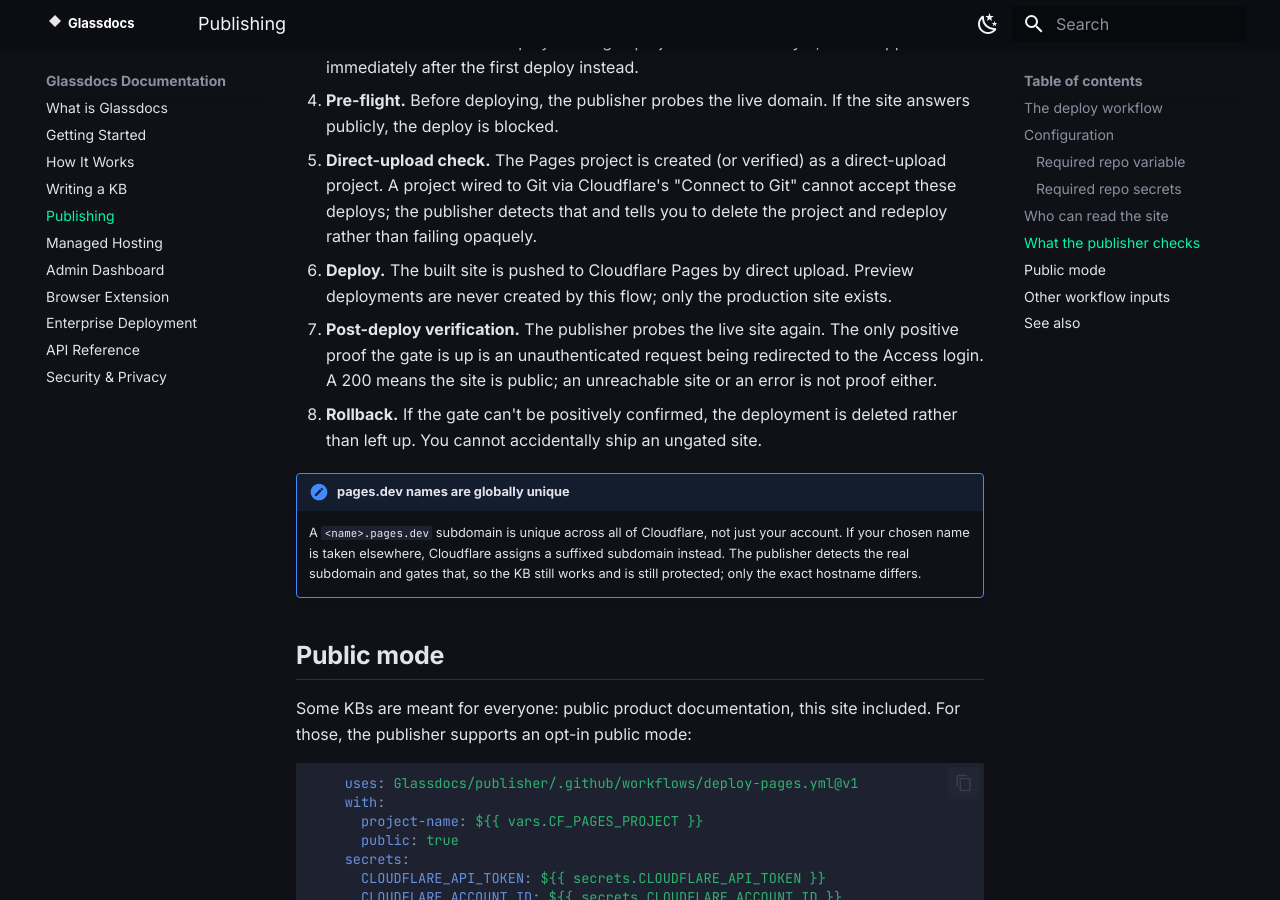
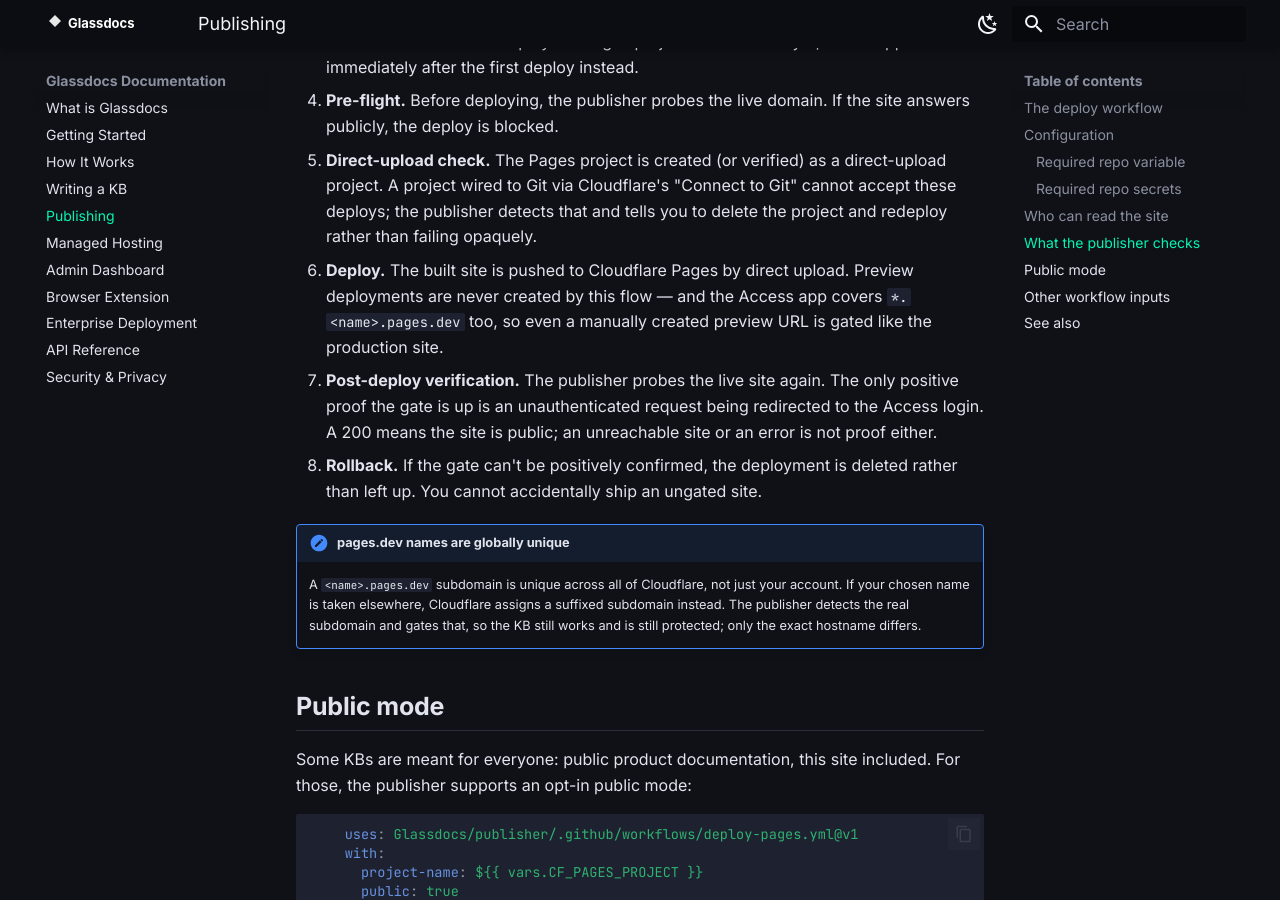
Before and after one commit to Glassdocs/docs, an MkDocs documentation site: the page built from docs/publishing.md, in a window 1280 px wide and 900 px high, scrolled down 3347 px. Built offline with MkDocs 1.6.1 and Material for MkDocs 9.7.7, drawn with Linux system fonts in a browser that asks for light colours.

Commit message:
docs: preview URLs are now gated by the wildcard Access domain
The 'previews never created' statement gains the enforcement half —
Glassdocs/publisher#3 closed the bypass.

Co-Authored-By: Claude Fable 5 <noreply@anthropic.com>

```diff
--- a/docs/publishing.md
+++ b/docs/publishing.md
@@ -85,7 +85,7 @@ The publisher treats "the KB is live" and "the KB is gated" as the same event. I
 3. **Access app.** The publisher finds or creates the Cloudflare Access app for the site's domain. On a true first deploy the Pages project doesn't exist yet, so the app is created immediately after the first deploy instead.
 4. **Pre-flight.** Before deploying, the publisher probes the live domain. If the site answers publicly, the deploy is blocked.
 5. **Direct-upload check.** The Pages project is created (or verified) as a direct-upload project. A project wired to Git via Cloudflare's "Connect to Git" cannot accept these deploys; the publisher detects that and tells you to delete the project and redeploy rather than failing opaquely.
-6. **Deploy.** The built site is pushed to Cloudflare Pages by direct upload. Preview deployments are never created by this flow; only the production site exists.
+6. **Deploy.** The built site is pushed to Cloudflare Pages by direct upload. Preview deployments are never created by this flow — and the Access app covers `*.<name>.pages.dev` too, so even a manually created preview URL is gated like the production site.
 7. **Post-deploy verification.** The publisher probes the live site again. The only positive proof the gate is up is an unauthenticated request being redirected to the Access login. A 200 means the site is public; an unreachable site or an error is not proof either.
 8. **Rollback.** If the gate can't be positively confirmed, the deployment is deleted rather than left up. You cannot accidentally ship an ungated site.
 
```
